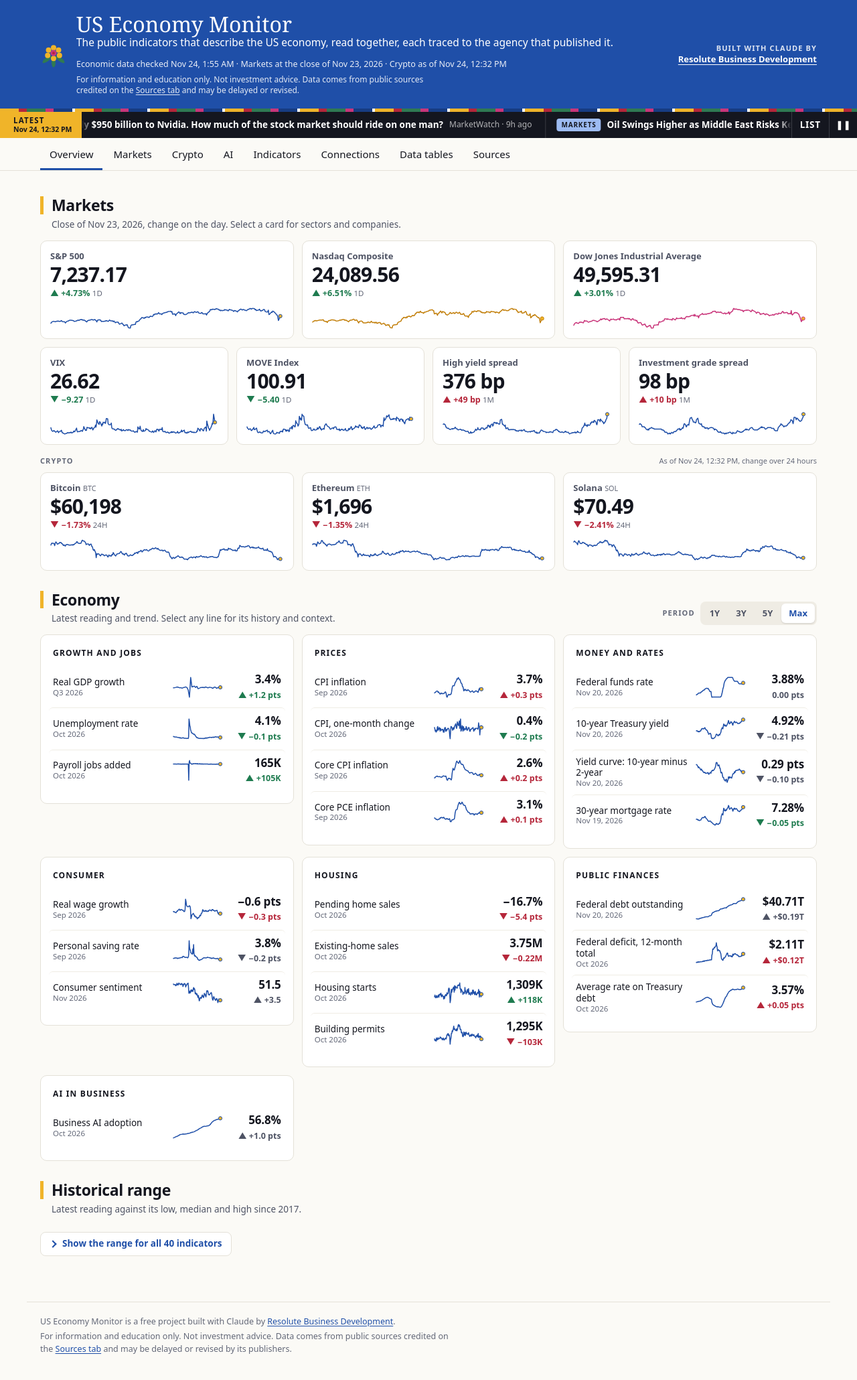
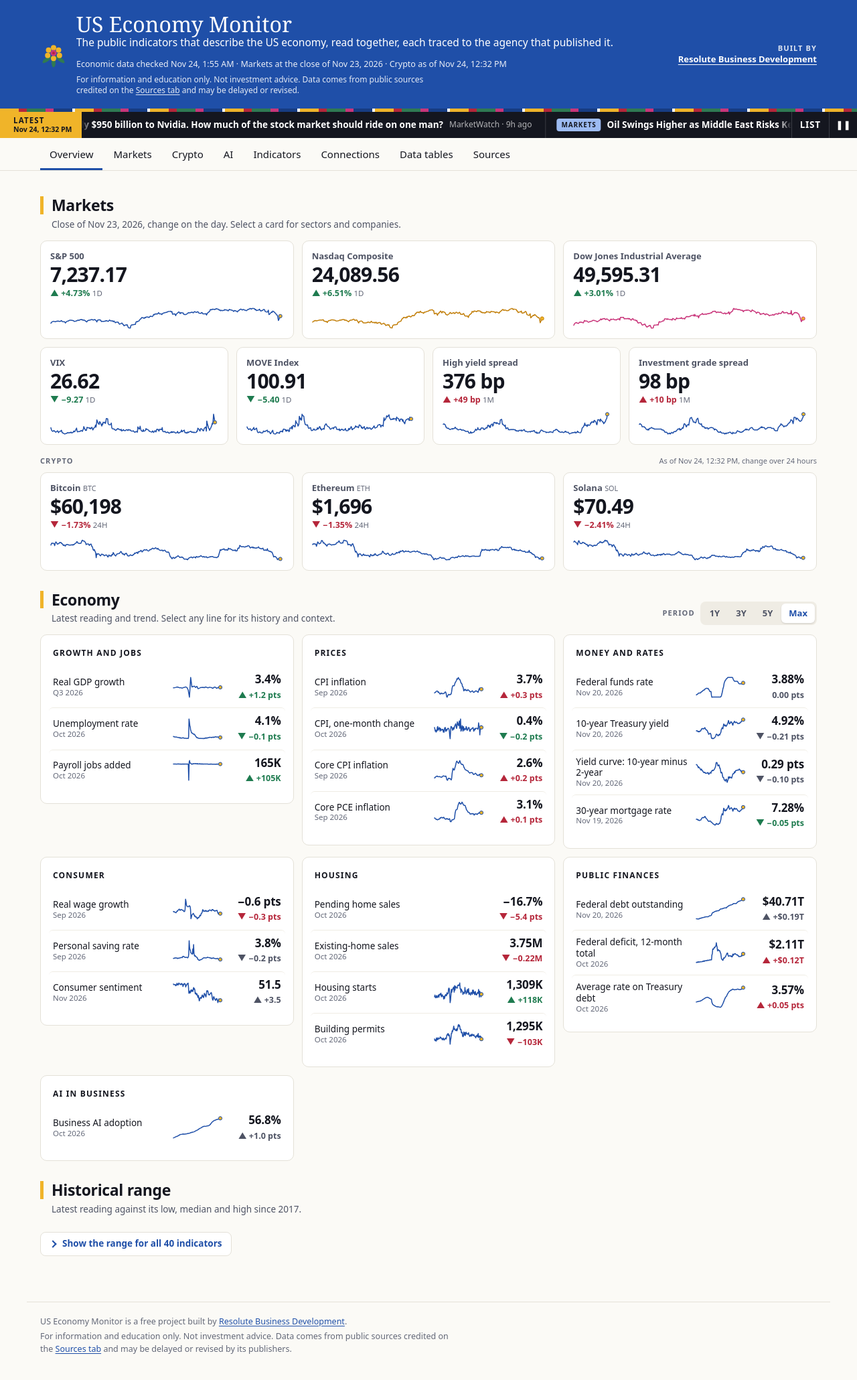
Before and after one commit to pancibus1709/us-economy-monitor, a plain HTML site: page index.html in a window 1280 px wide. Shown: the whole page at 67% size. Drawn offline with nearby package versions, Linux system fonts and the light colour scheme; no server answers.

Commit message:
Remove 'Built with Claude' from header and footer
Co-Authored-By: Claude Opus 5.5 <noreply@anthropic.com>
Claude-Session: https://claude.ai/code/session_01MinkSQwxCScwJXnbhieMXn

```diff
--- a/index.html
+++ b/index.html
@@ -384,7 +384,7 @@ window.addEventListener('resize', () => { clearTimeout(t); t = setTimeout(all, 1
         <p class="em-stamp" id="em-stamp"></p>
         <p class="em-legal">For information and education only. Not investment advice.<span class="em-legal-more"> Data comes from public sources credited on the <a href="#sources" id="em-legal-src">Sources tab</a> and may be delayed or revised.</span></p>
       </div>
-      <a class="em-by" href="https://www.resolute-bd.com/" target="_blank" rel="noopener"><span>Built with Claude by</span> <b>Resolute Business Development</b></a>
+      <a class="em-by" href="https://www.resolute-bd.com/" target="_blank" rel="noopener"><span>Built by</span> <b>Resolute Business Development</b></a>
     </div>
   </header>
   <div class="em-ribbon"></div>
@@ -681,7 +681,7 @@ window.addEventListener('resize', () => { clearTimeout(t); t = setTimeout(all, 1
     </section>
   </main>
   <footer class="em-wrap em-foot">
-    <p>US Economy Monitor is a free project built with Claude by <a href="https://www.resolute-bd.com/" target="_blank" rel="noopener">Resolute Business Development</a>.</p>
+    <p>US Economy Monitor is a free project built by <a href="https://www.resolute-bd.com/" target="_blank" rel="noopener">Resolute Business Development</a>.</p>
     <p>For information and education only. Not investment advice. Data comes from public sources credited on the <a href="#sources">Sources tab</a> and may be delayed or revised by its publishers.</p>
   </footer>
 
```
